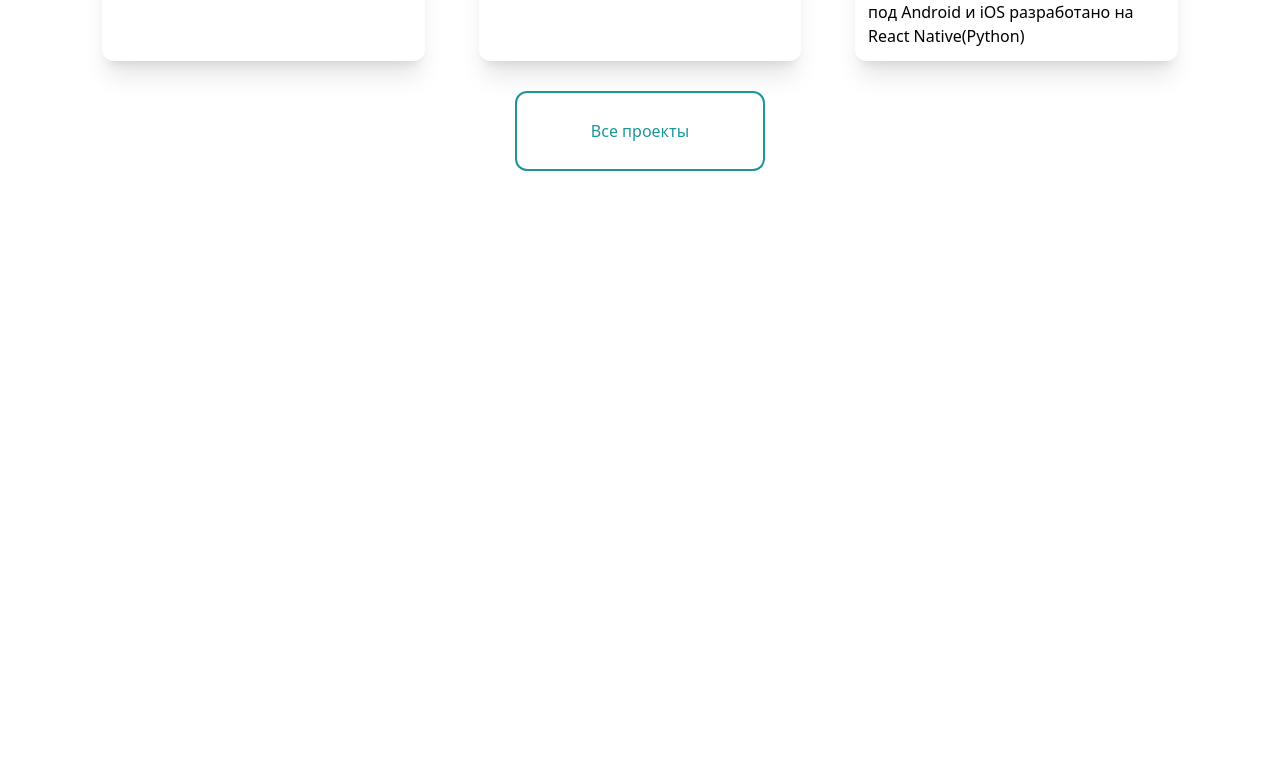
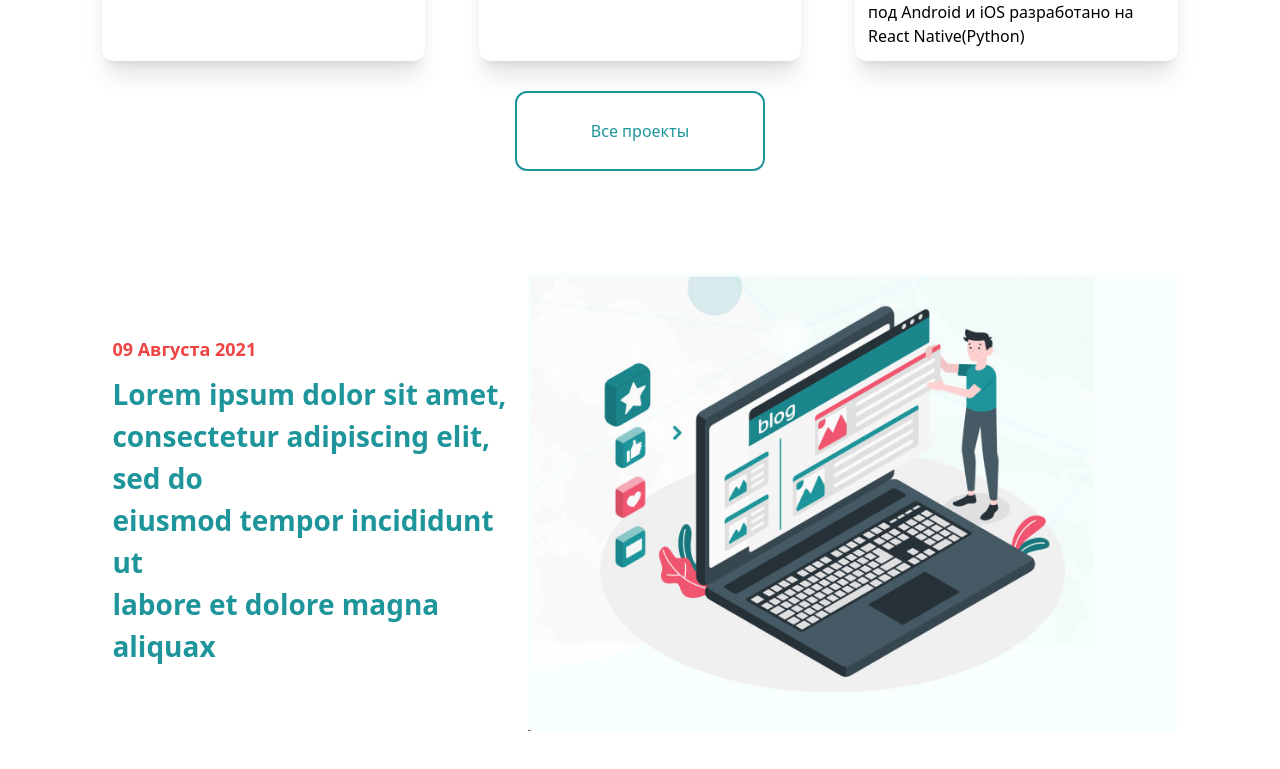
Before and after one commit to Mukhammadullo/ProductFit, a React (Vite) app: page / in a window 1280 px wide. Shown: the part 2642-3411 px from the top of the page. Before the commit the page ends 2915 px from the top, so only its background shows below. Built offline with nearby package versions, Linux system fonts and the light colour scheme.

Commit message:
section8_frix

```diff
--- a/src/App.jsx
+++ b/src/App.jsx
@@ -167,6 +167,22 @@ function App() {
       </section>
 
 
+      {/* section8 */}
+      <section className='m-[8%] sm:flex justify-between items-center'>
+        {/* left */}
+        <div>
+          <p className='text-[18px] font-bold  m-[10px] text-red-500'>09 Августа 2021</p>
+          <h2 className='sm:text-[28px] m-[10px] font-bold text-[#1E959B]'>Lorem ipsum dolor sit amet, <br /> consectetur adipiscing elit, sed do <br /> eiusmod tempor incididunt ut <br /> labore et dolore magna aliquax</h2>
+        </div>
+
+        {/* right */}
+        <div>
+          <img src='src/assets/3.jpg' />
+        </div>
+
+      </section>
+
+
 
     </>
   )
```
Also changed, not shown: src/assets/3.jpg (added).
